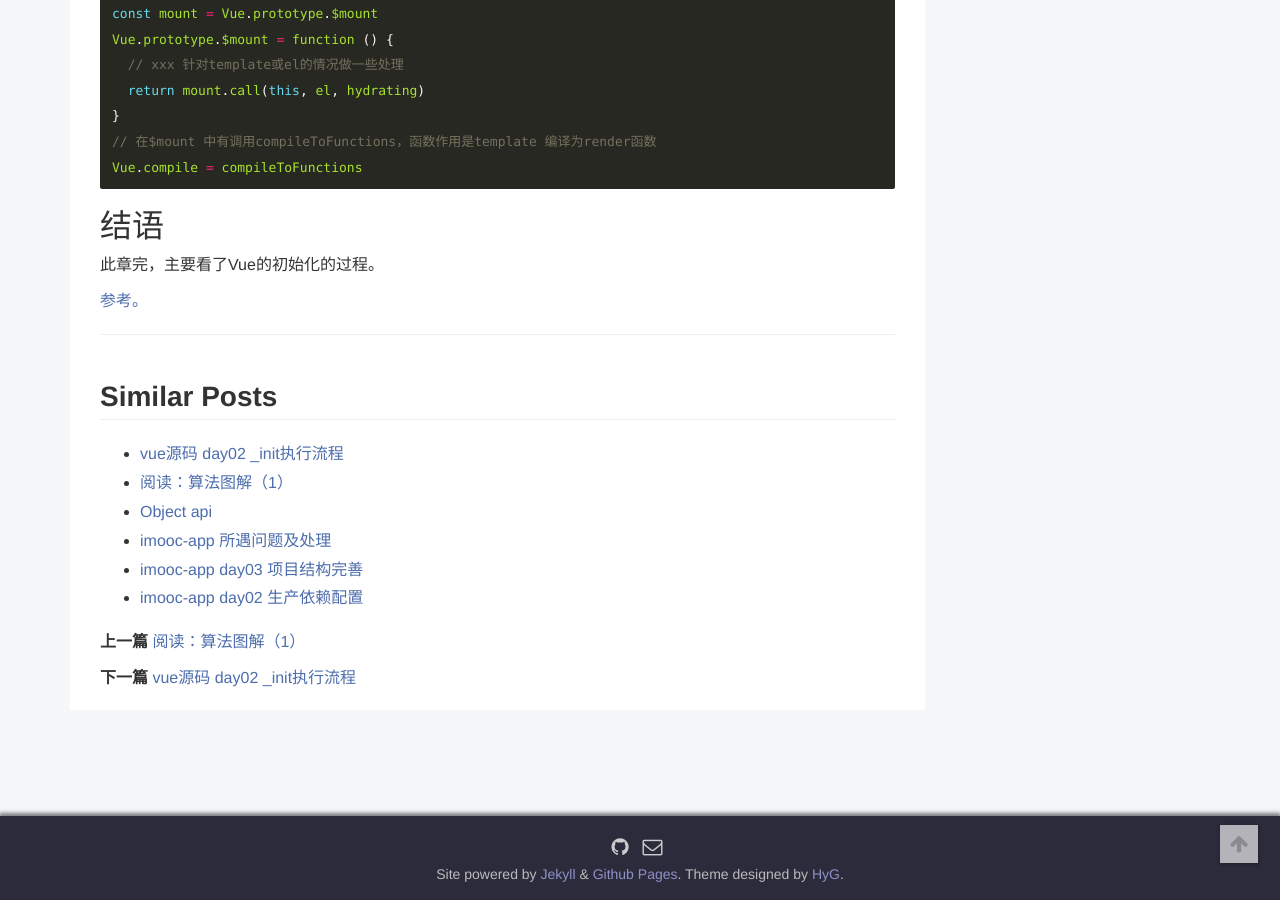
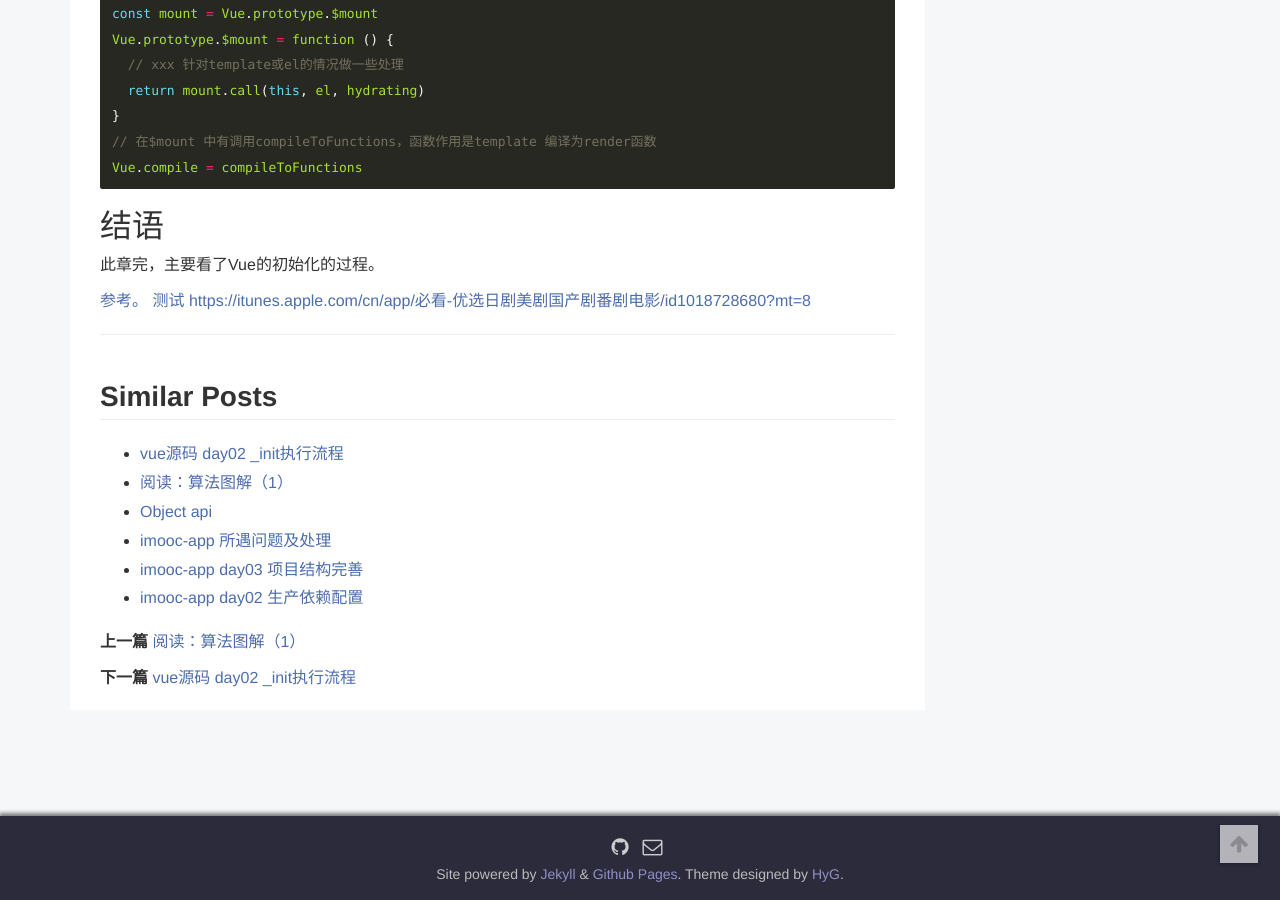
Before and after one commit to toBeTheLight/toBeTheLight.github.io, a Jekyll site: the page built from _posts/2017-12-14-vue源码阅读 day01 由入口来看.md, in a window 1280 px wide and 900 px high, scrolled down 6577 px. Built offline with Jekyll 4.4.1, drawn with Linux system fonts in a browser that asks for light colours; a style sheet for code colours, icons or effects is not loaded.

Commit message:
test:测试下中文链接

```diff
--- a/_posts/2017-12-14-vue源码阅读 day01 由入口来看.md
+++ b/_posts/2017-12-14-vue源码阅读 day01 由入口来看.md
@@ -261,3 +261,5 @@ Vue.compile = compileToFunctions
 此章完，主要看了Vue的初始化的过程。
 
 [参考。](http://hcysun.me/2017/03/03/Vue%E6%BA%90%E7%A0%81%E5%AD%A6%E4%B9%A0/)
+[测试](https://itunes.apple.com/cn/app/必看-优选日剧美剧国产剧番剧电影/id1018728680?mt=8)
+<https://itunes.apple.com/cn/app/必看-优选日剧美剧国产剧番剧电影/id1018728680?mt=8>
```
